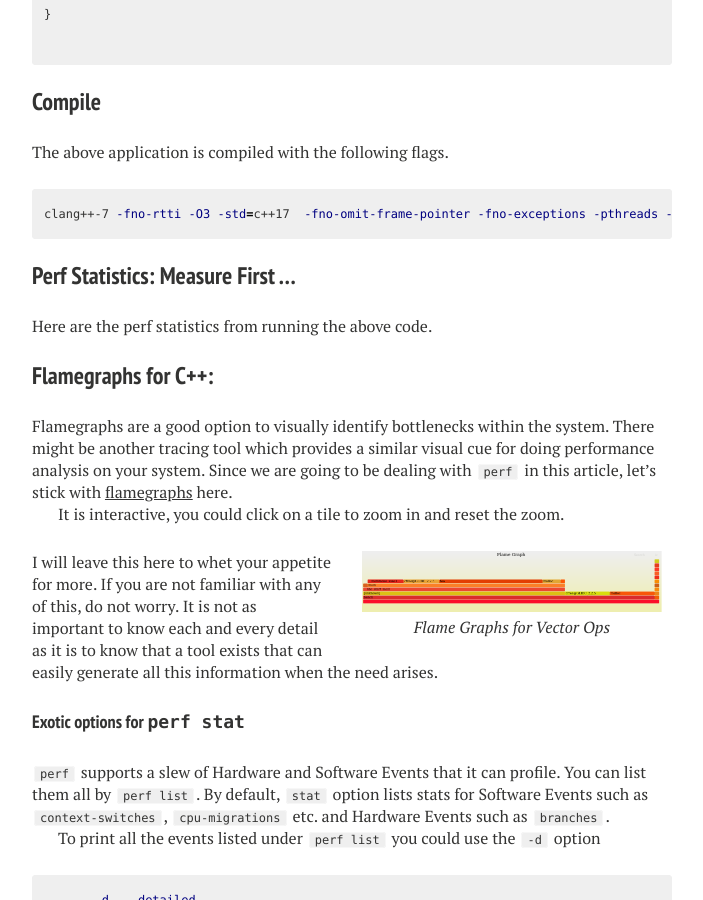
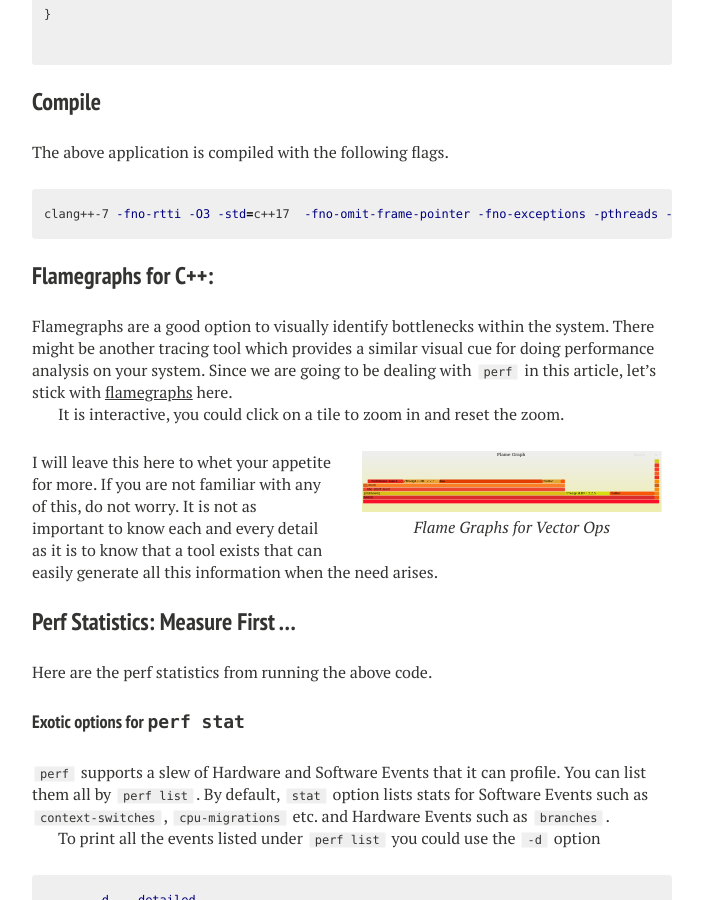
Before and after one commit to mycpuorg/mycpuorg.github.io, a Jekyll site: the page built from _posts/2020-01-03-flamegraphs-on-c++.md, in a window 1280 px wide and 900 px high, scrolled down 1093 px. Shown: the whole window, without its empty margins (288-991 px from the left). Built offline with Jekyll 4.4.1, drawn with Linux system fonts in a browser that asks for light colours; nearby versions of some CDN libraries; comment, search, counter and statistics services are not loaded; some of the changed lines change nothing that is shown.

Commit message:
move subsection headers around

````diff
--- a/_posts/2020-01-03-flamegraphs-on-c++.md
+++ b/_posts/2020-01-03-flamegraphs-on-c++.md
@@ -51,9 +51,6 @@ The above application is compiled with the following flags.
 clang++-7 -fno-rtti -O3 -std=c++17  -fno-omit-frame-pointer -fno-exceptions -pthreads -o bench ./vector.cpp
 ```
 
-### Perf Statistics: Measure First ...
-Here are the perf statistics from running the above code.
-
 ### Flamegraphs for C++:
 Flamegraphs are a good option to visually identify bottlenecks within the
 system. There might be another tracing tool which provides a similar visual cue
@@ -73,6 +70,9 @@ I will leave this here to whet your appetite for more. If you are not familiar
 with any of this, do not worry. It is not as important to know each and every
 detail as it is to know that a tool exists that can easily generate all this
 information when the need arises.
+
+### Perf Statistics: Measure First ...
+Here are the perf statistics from running the above code.
 
 #### Exotic options for ``perf stat``
 ``perf`` supports a slew of Hardware and Software Events that it can
````
